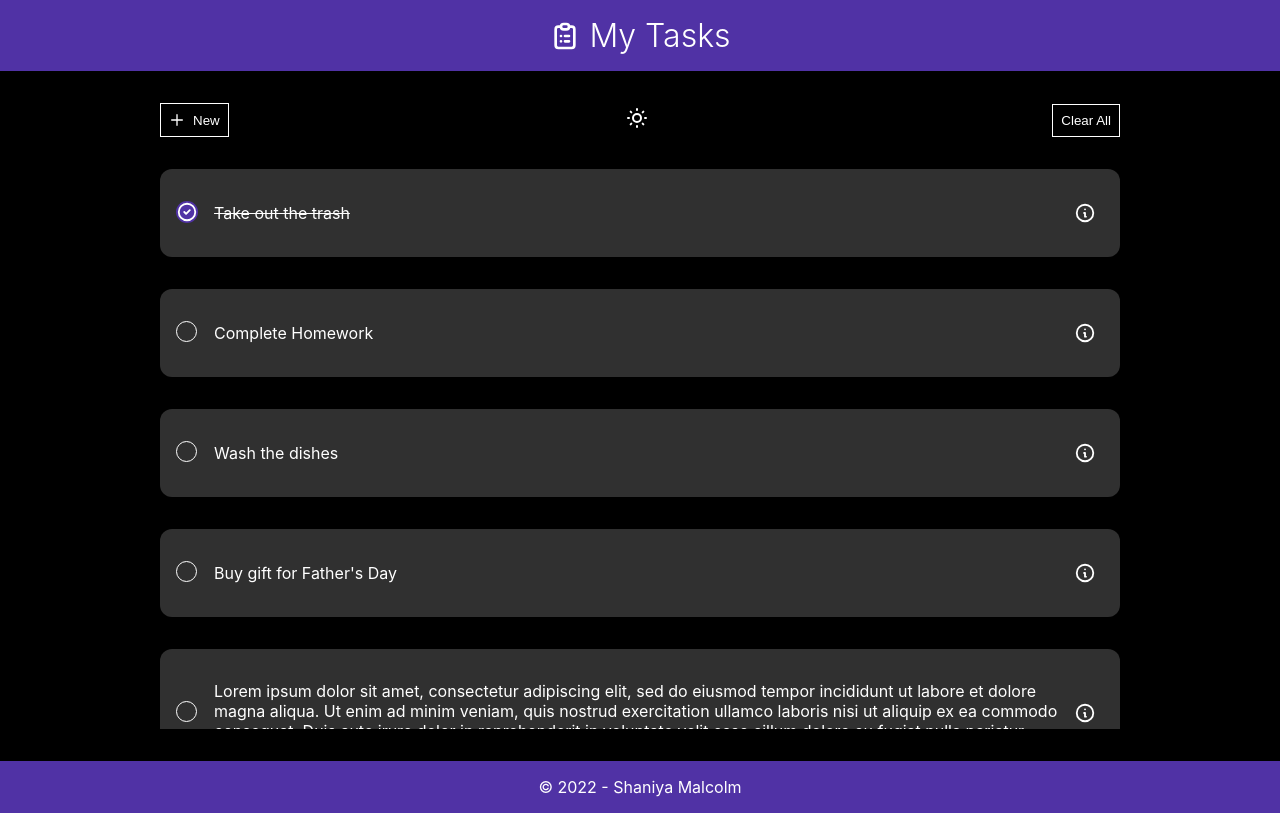
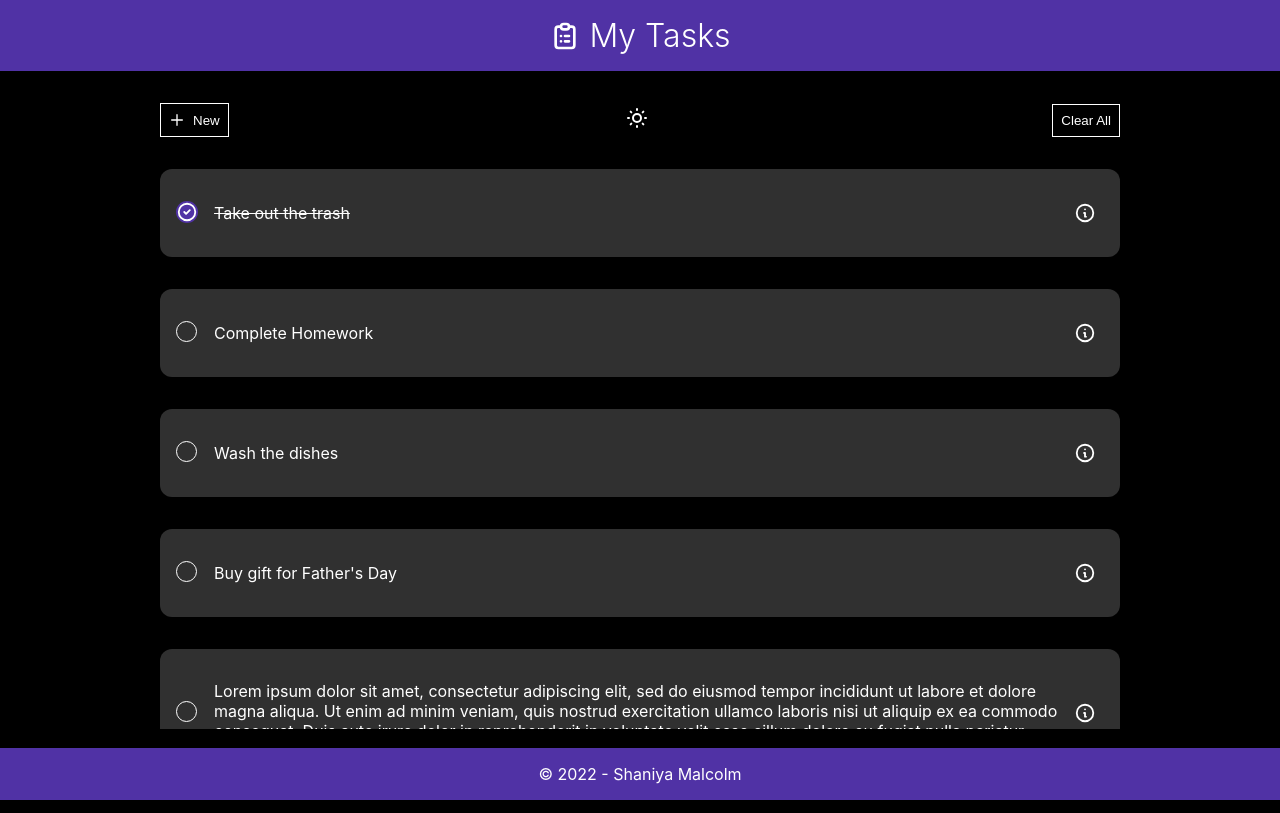
Before and after one commit to MsNiyaJ/taskmanager, a React (Create React App) app: page / in a window 1280 px wide. Built offline with nearby package versions, Linux system fonts and the light colour scheme.

Commit message:
made footer stuck to bottom

```diff
--- a/src/global.css
+++ b/src/global.css
@@ -53,8 +53,7 @@ h1 {
   font-weight: 300;
 }
 
-.header,
-.footer {
+.header {
   background-color: #5032a5;
   color: white;
   text-align: center;
@@ -63,6 +62,16 @@ h1 {
   display: flex;
   justify-content: center;
   align-items: center;
+}
+
+.footer {
+  background-color: #5032a5;
+  color: white;
+  text-align: center;
+  padding: 1rem 0rem;
+  position: fixed;
+  width: 100%;
+  bottom: 0;
 }
 
 /* Buttons */
```
